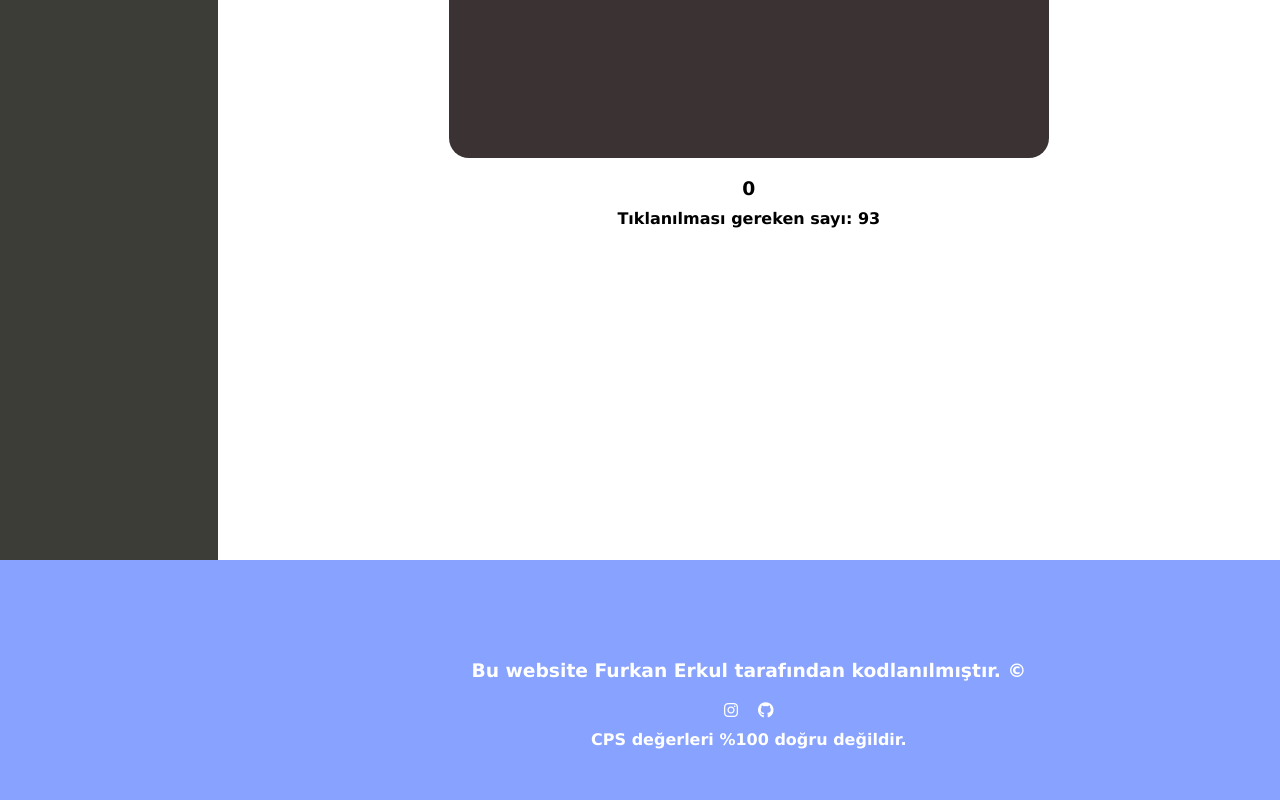
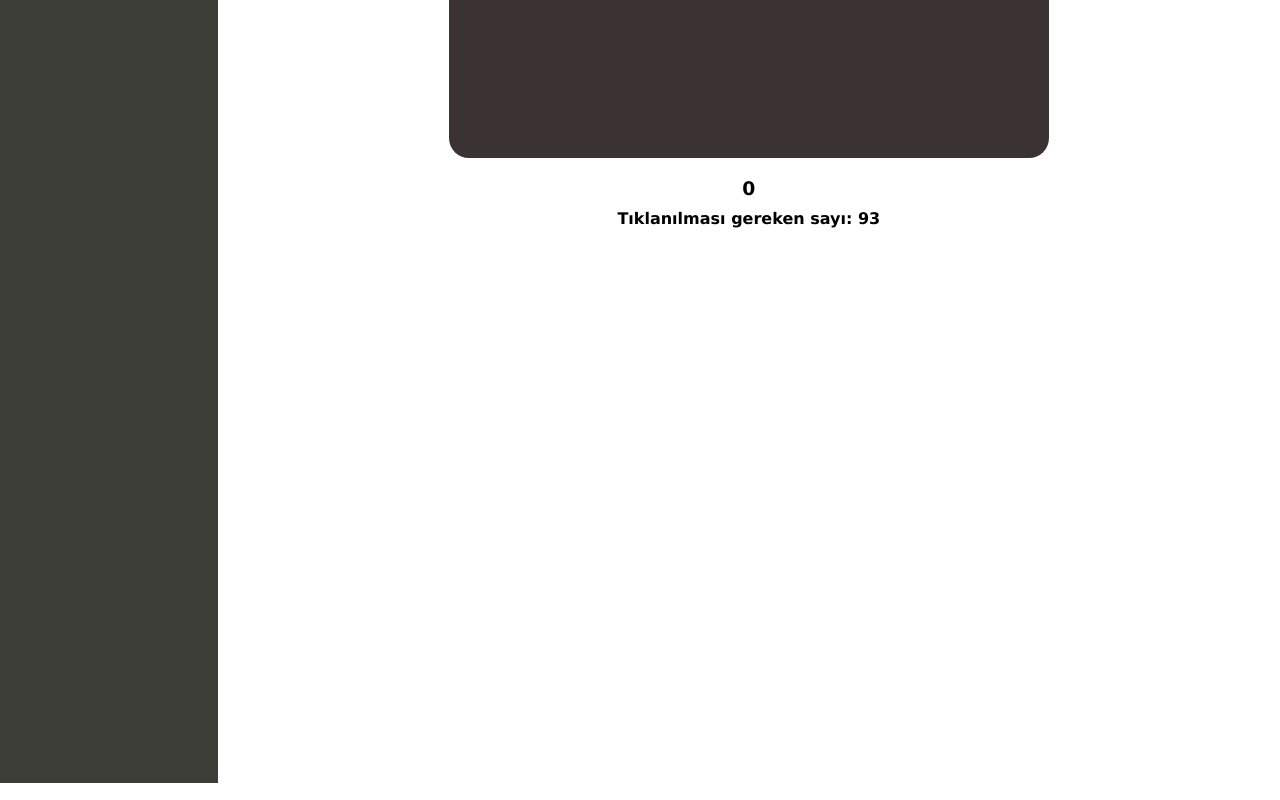
Before and after one commit to Furkanerkul/CPSChallange, a plain HTML site: page index.html in a window 1280 px wide. Shown: the part 417-1217 px from the top of the page. Drawn offline with Linux system fonts and the light colour scheme.

Commit message:
Footer kaldırıldı (-25 zoom'da Görünüm kötülüğünden)

```diff
--- a/index.html
+++ b/index.html
@@ -13,7 +13,7 @@
 <body>
     <aside>
         <center>
-            <i class="fa-solid fa-arrow-pointer" style="top: 5px; font-size: 50px;"></i>
+            <a href="index.html"><i class="fa-solid fa-arrow-pointer" style="top: 5px; font-size: 50px;"></i></a>
             <h4 style="top: 10px;">CPS Challange</h4>
             <hr style="top: 20px;">
             <div class="asideContainer">
@@ -37,18 +37,6 @@
         <h5 id="cps"></h5>
         <h5 id="sure"></h5>
     </div>
-    <center>
-        <footer>
-            <div class="footerContainer">
-                <h3>Bu website Furkan Erkul tarafından kodlanılmıştır. &copy; </h3>
-                <div class="socialIcons">
-                    <a href="https://www.instagram.com/furkanerkul1938/" target="_blank"><i class="fa-brands fa-instagram"></i></a>
-                    <a href="https://github.com/Furkanerkul" target="_blank"><i class="fa-brands fa-github"></i></a>
-                </div>
-                <h4 style="top: 30px;">CPS değerleri %100 doğru değildir.</h4>
-            </div>
-        </footer>
-    </center>
     <script src="script.js"></script>
 </body>
 </html>
--- a/style.css
+++ b/style.css
@@ -101,23 +101,6 @@ body aside{
     color: white;
 }
 
-body footer{
-    margin-top: 40%;
-    background-color: #87A2FF;
-    height: 30vh;
-}
-
-body footer .footerContainer{
-    color: white;
-    top: 100px;
-}
-
-body footer .socialIcons{
-    display: flex;
-    justify-content: center;
-    gap: 20px;
-    top: 20px;
-}
 
 body aside .asideContainer{
     top: 30px;
@@ -142,8 +125,4 @@ a{
     body #warning{
         display: block;
     }
-
-    body footer{
-        height: 100vh;
-    }
 }
```
